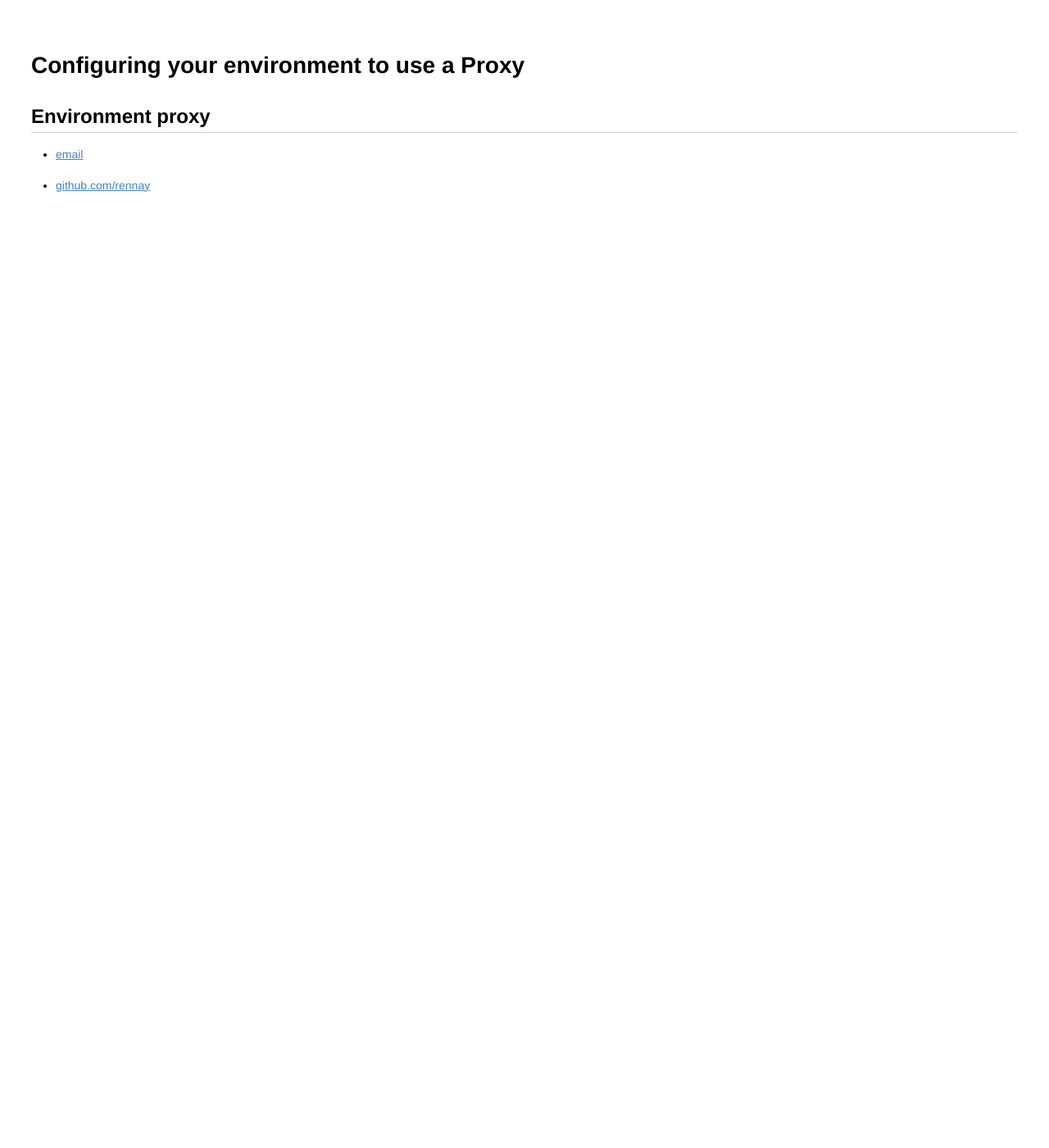
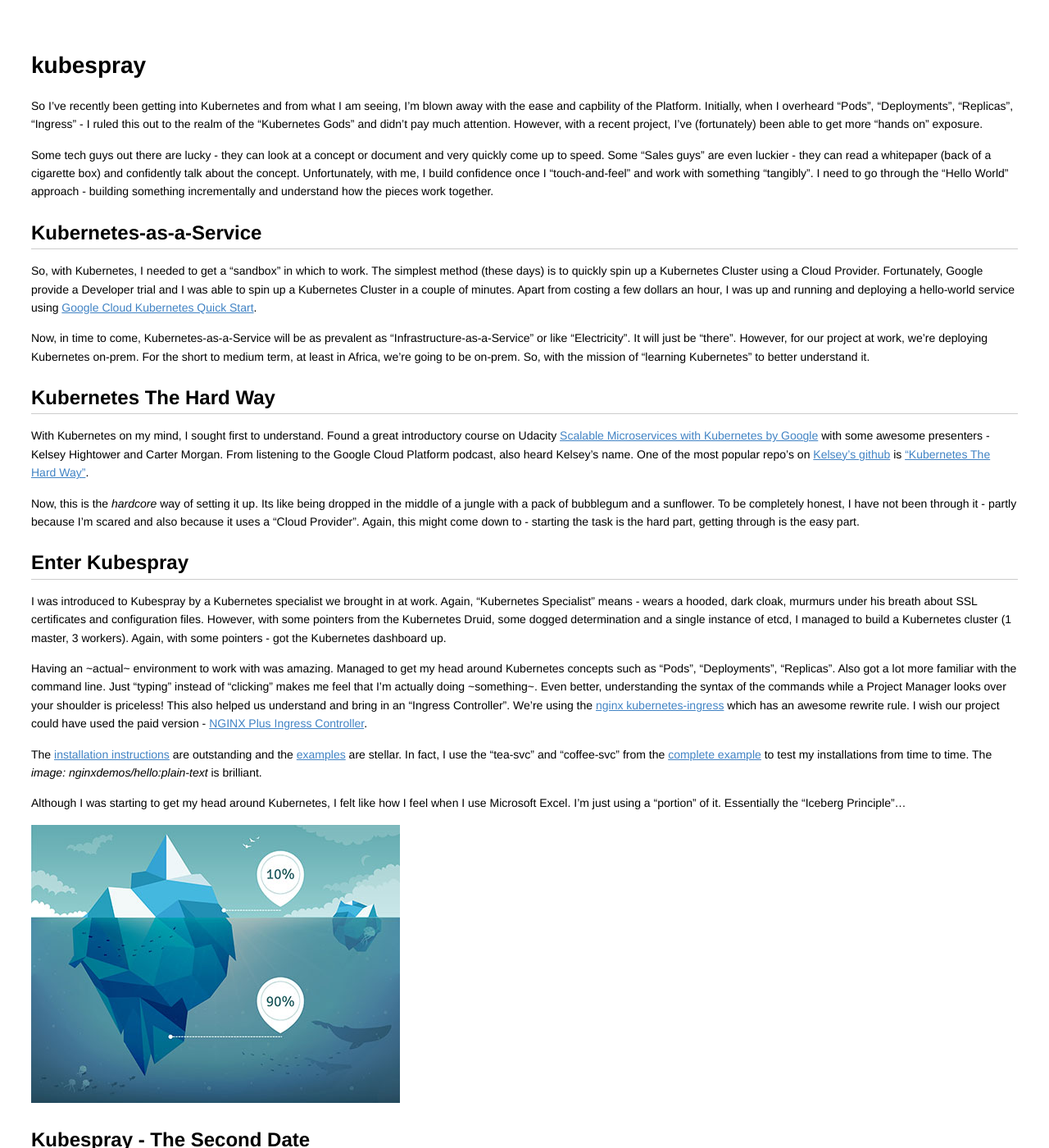
Before and after one commit to rennay/rennay.github.io, a Jekyll site: the page built from kubernetes/2018-05-23-kubespray.md, in a window 1280 px wide and 1400 px high. Shown: the whole window at 82% size. Built offline with Jekyll 4.4.1, drawn with Linux system fonts in a browser that asks for light colours; our own code applies the rules of GitHub Pages for plain Markdown files.

Commit message:
no message

```diff
--- a/kubernetes/2018-05-23-kubespray.md
+++ b/kubernetes/2018-05-23-kubespray.md
@@ -1,3 +1,32 @@
-# Configuring your environment to use a Proxy
+# kubespray
 
-## Environment proxy
+So I've recently been getting into Kubernetes and from what I am seeing, I'm blown away with the ease and capbility of the Platform.  Initially, when I overheard "Pods", "Deployments", "Replicas", "Ingress" - I ruled this out to the realm of the "Kubernetes Gods" and didn't pay much attention.  However, with a recent project, I've (fortunately) been able to get more "hands on" exposure.
+
+Some tech guys out there are lucky - they can look at a concept or document and very quickly come up to speed.  Some "Sales guys" are even luckier - they can read a whitepaper (back of a cigarette box) and confidently talk about the concept.  Unfortunately, with me, I build confidence once I "touch-and-feel" and work with something "tangibly".  I need to go through the "Hello World" approach - building something incrementally and understand how the pieces work together.
+
+## Kubernetes-as-a-Service
+
+So, with Kubernetes, I needed to get a "sandbox" in which to work.  The simplest method (these days) is to quickly spin up a Kubernetes Cluster using a Cloud Provider.  Fortunately, Google provide a Developer trial and I was able to spin up a Kubernetes Cluster in a couple of minutes.  Apart from costing a few dollars an hour, I was up and running and deploying a hello-world service using [Google Cloud Kubernetes Quick Start](https://cloud.google.com/kubernetes-engine/docs/quickstart).
+
+Now, in time to come, Kubernetes-as-a-Service will be as prevalent as "Infrastructure-as-a-Service" or like "Electricity".  It will just be "there".  However, for our project at work, we're deploying Kubernetes on-prem.  For the short to medium term, at least in Africa, we're going to be on-prem.  So, with the mission of "learning Kubernetes" to better understand it.
+
+## Kubernetes The Hard Way
+
+With Kubernetes on my mind, I sought first to understand.  Found a great introductory course on Udacity [Scalable Microservices with Kubernetes
+by  Google](https://www.udacity.com/course/scalable-microservices-with-kubernetes--ud615) with some awesome presenters - Kelsey Hightower and Carter Morgan.  From listening to the Google Cloud Platform podcast, also heard Kelsey's name. One of the most popular repo's on [Kelsey's github](https://github.com/kelseyhightower) is ["Kubernetes The Hard Way"](https://github.com/kelseyhightower/kubernetes-the-hard-way).
+
+Now, this is the *hardcore* way of setting it up.  Its like being dropped in the middle of a jungle with a pack of bubblegum and a sunflower.  To be completely honest, I have not been through it - partly because I'm scared and also because it uses a "Cloud Provider".  Again, this might come down to - starting the task is the hard part, getting through is the easy part.
+
+## Enter Kubespray
+
+I was introduced to Kubespray by a Kubernetes specialist we brought in at work.  Again, "Kubernetes Specialist" means - wears a hooded, dark cloak, murmurs under his breath about SSL certificates and configuration files.  However, with some pointers from the Kubernetes Druid, some dogged determination and a single instance of etcd, I managed to build a Kubernetes cluster (1 master, 3 workers).  Again, with some pointers - got the Kubernetes dashboard up.
+
+Having an ~actual~ environment to work with was amazing.  Managed to get my head around Kubernetes concepts such as "Pods", "Deployments", "Replicas".  Also got a lot more familiar with the command line.  Just "typing" instead of "clicking" makes me feel that I'm actually doing ~something~.  Even better, understanding the syntax of the commands while a Project Manager looks over your shoulder is priceless!  This also helped us understand and bring in an "Ingress Controller".  We're using the [nginx kubernetes-ingress](https://github.com/nginxinc/kubernetes-ingress) which has an awesome rewrite rule.  I wish our project could have used the paid version - [NGINX Plus Ingress Controller](https://github.com/nginxinc/kubernetes-ingress/tree/master/nginx-plus-controller).
+
+The [installation instructions](https://github.com/nginxinc/kubernetes-ingress/tree/master/install) are outstanding and the [examples](https://github.com/nginxinc/kubernetes-ingress/tree/master/examples) are stellar.  In fact, I use the "tea-svc" and "coffee-svc" from the [complete example](https://github.com/nginxinc/kubernetes-ingress/tree/master/examples/complete-example) to test my installations from time to time.  The *image: nginxdemos/hello:plain-text* is brilliant.
+
+Although I was starting to get my head around Kubernetes, I felt like how I feel when I use Microsoft Excel.  I'm just using a "portion" of it.  Essentially the "Iceberg Principle"...
+
+![Alt text](images/iceberg_principle.jpg "Iceberg Principle")
+
+## Kubespray - The Second Date
```
Also changed, not shown: kubernetes/images/iceberg_principle.jpg (added).
